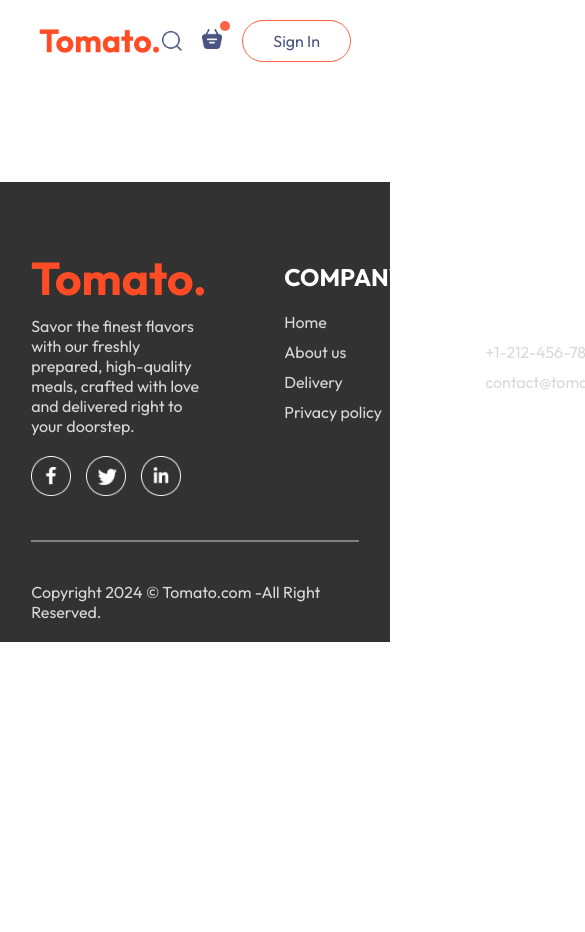
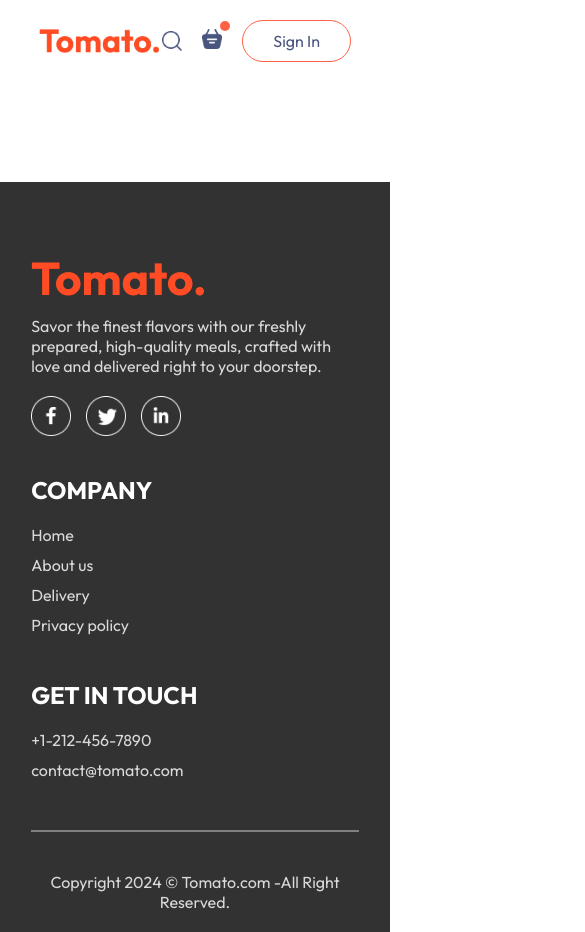
Before and after one commit to sohailmomin712/Food-Web, a React (Vite) app in the folder Food-Website/: page /order in a window 390 px wide. Shown: the top 932 px of the page, 585 px wide, since content can reach past the window. Before the commit the page ends 844 px from the top, so only its background shows below. Built offline with nearby package versions, Linux system fonts and the light colour scheme.

Commit message:
made home page totally responsive

```diff
--- a/Food-Website/src/components/ExploreMenu/ExploreMenu.css
+++ b/Food-Website/src/components/ExploreMenu/ExploreMenu.css
@@ -53,3 +53,9 @@
     border: 4px solid tomato;
     padding: 2px;
 }
+@media (max-width:1050px) {
+    .Explore-Menu-Text{
+        max-width: 100;
+        font-size: 14px;
+    }
+}
--- a/Food-Website/src/components/Footer/Footer.css
+++ b/Food-Website/src/components/Footer/Footer.css
@@ -52,3 +52,13 @@
     background-color: grey;
     border: none;
 }
+@media (max-width:750px) {
+    .footer-content{
+        display:flex;
+        flex-direction: column;
+        gap: 35px;
+    }
+    .footer-copyright{
+        text-align: center;
+    }
+}
--- a/Food-Website/src/components/Header/Header.css
+++ b/Food-Website/src/components/Header/Header.css
@@ -38,3 +38,25 @@
     font-size: max(1vw, 13px);
     border-radius: 50px;
 }
+
+@media (max-width:1050px) {
+
+    .Header-Contents {
+        max-width: 45%;
+    }
+}
+
+@media (max-width:750px) {
+
+    .Header-Contents {
+        max-width: 65%;
+    }
+
+    .Header-Contents p {
+        display: none;
+    }
+
+    .Header-Contents button {
+        padding: 2vw 4vw;
+    }
+}
--- a/Food-Website/src/components/Navbar.jsx
+++ b/Food-Website/src/components/Navbar.jsx
@@ -1,18 +1,19 @@
 import { useState } from "react";
 import { assets } from "../assets/assets";
 import "./Navbar/Navbar.css";
+import { Link } from "react-router-dom";
 
 const Navbar = () => {
-  const [menu,setMenu]=useState("Menu")
+  const [menu,setMenu]=useState("Home")
 
   return (
     <div className="navbar">
       <img src={assets.logo} alt="" className="logo" />
       <ul className="navbar-menu">
-        <li onClick={()=>setMenu('Home')} className={menu==="Home"?"active":""} >Home</li>
-        <li onClick={()=>setMenu("Menu")} className={menu==="Menu"?"active":""} >Menu</li>
-        <li onClick={()=>setMenu("Mobile-App")} className={menu==="Mobile-App"?"active":""} >Mobile-App</li>
-        <li onClick={()=>setMenu("Contact-Us")} className={menu==="Contact-Us"?"active":""} >Contact-Us</li>
+        <Link to='/' onClick={()=>setMenu('Home')} className={menu==="Home"?"active":""} >Home</Link>
+        <a href="#Explore-Menu" onClick={()=>setMenu("Menu")} className={menu==="Menu"?"active":""} >Menu</a>
+        <a href="#app-download" onClick={()=>setMenu("Mobile-App")} className={menu==="Mobile-App"?"active":""} >Mobile-App</a>
+        <a href="#footer" onClick={()=>setMenu("Contact-Us")} className={menu==="Contact-Us"?"active":""} >Contact-Us</a>
       </ul>
 
       <div className="navbar-right">
--- a/Food-Website/src/index.css
+++ b/Food-Website/src/index.css
@@ -5,6 +5,7 @@
     padding: 0;
     box-sizing: border-box;
     font-family: Outfit;
+    scroll-behavior: smooth;
 }
 
 body {
@@ -22,10 +23,11 @@
 }
 
 @keyframes FadeIn {
-    0%{
+    0% {
         opacity: 0;
     }
-    100%{
+
+    100% {
         opacity: 1;
     }
 
```
